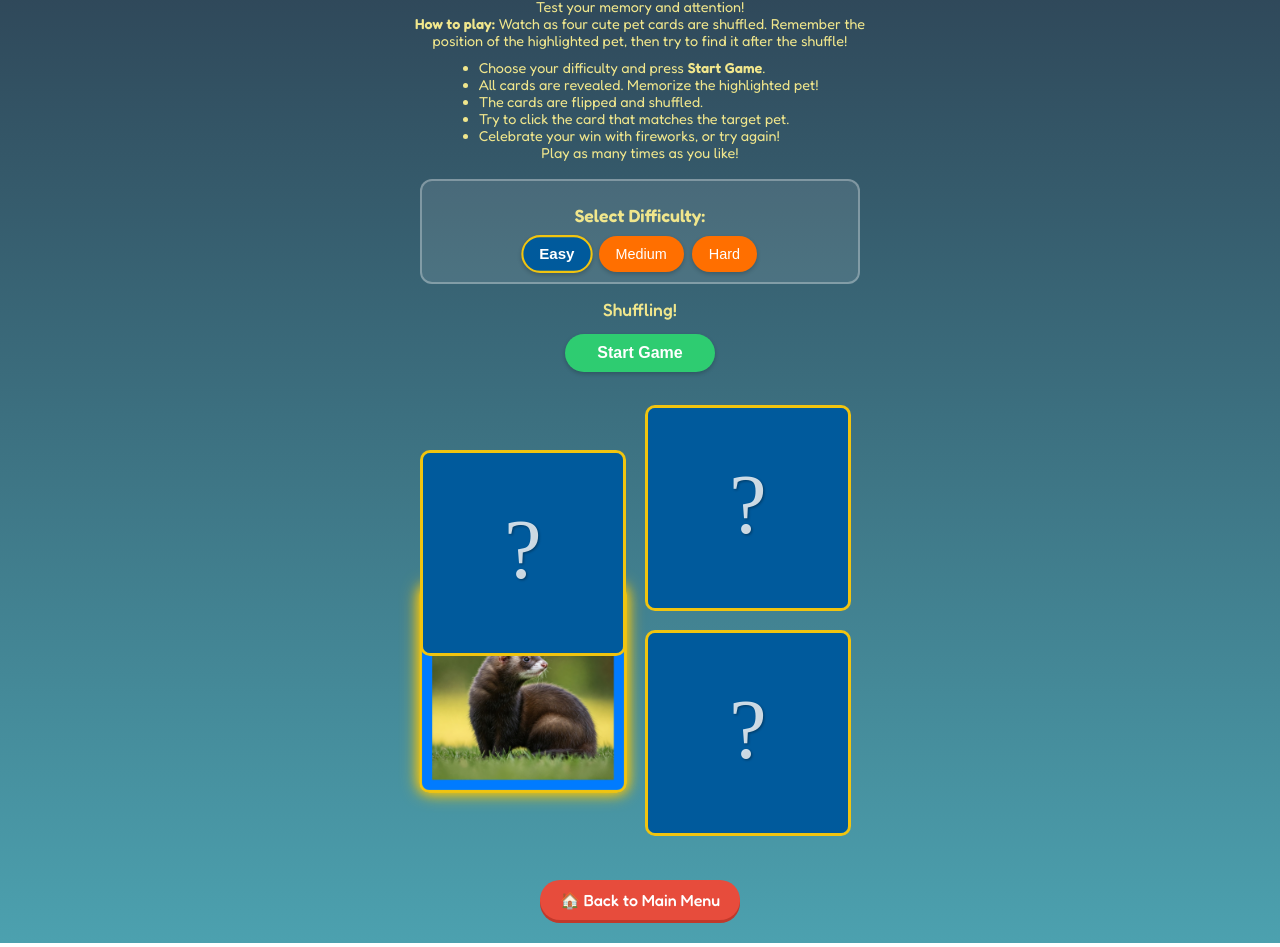
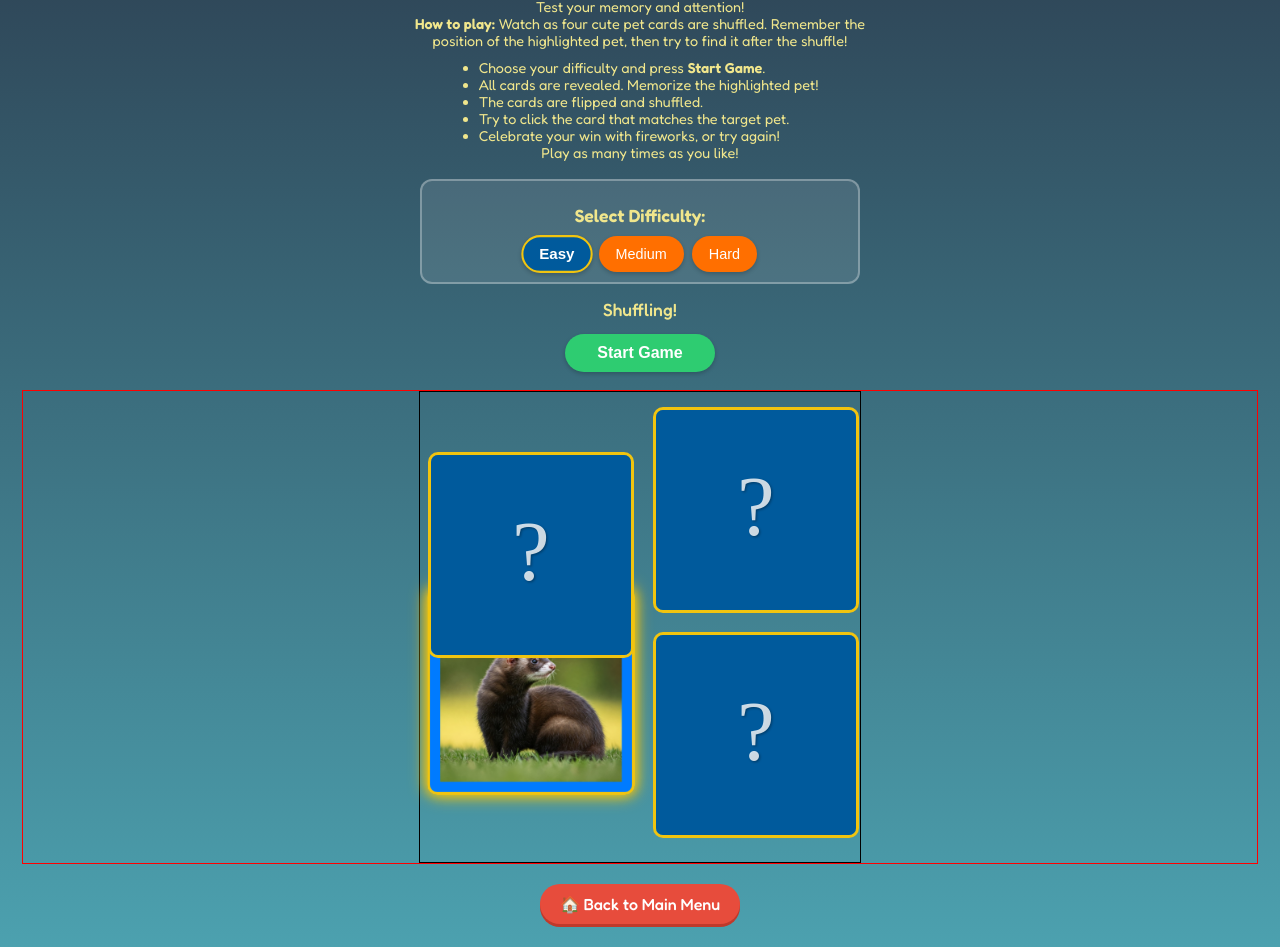
Before and after one commit to spidergroup/Kid-Games-V1, a plain HTML site: page memory-challenge.html in a window 1280 px wide. Shown: the part 115-1062 px from the top of the page. Drawn offline with Linux system fonts and the light colour scheme.

Commit message:
center the grid

```diff
--- a/memory-challenge.html
+++ b/memory-challenge.html
@@ -165,6 +165,7 @@
             height: 290px; /* (140 * 2) + 10 gap */
             margin: 15px auto;
             position: relative;
+            justify-self: center;
         }
 
         .card-shell {
@@ -173,6 +174,8 @@
             perspective: 1000px;
             cursor: pointer;
             transition: transform 0.6s, top 0.5s ease-in-out, left 0.5s ease-in-out, opacity 0.3s;
+            margin-left: auto;
+            margin-right: auto;
         }
         .card-shell-inner {
             position: relative; width: 100%; height: 100%; text-align: center;
@@ -325,6 +328,25 @@
             .game-board-shell { width: 440px; height: 440px; }
             .card-shell { width: 200px; height: 200px; }
         }
+
+
+        #innerGameSection {
+            border: 0.05em solid black;
+        }
+
+        #outerGameSection {
+            border: 0.05em solid red;
+            width:100%;
+            display: flex;
+            justify-content: center;
+        }
+
+        #innerGameSection .game-board-shell {
+            justify-content: center;
+        }
+
+
+
     </style>
 </head>
 <body>    <h1 class="game-title-main">Memory Challenge</h1>
@@ -357,7 +379,12 @@
         </div>
     </div>
 
-    <div id="gameBoardShell" class="game-board-shell"></div>
+    <div id="outerGameSection">
+        <div id="innerGameSection">
+            <div id="gameBoardShell" class="game-board-shell"></div>
+        </div>
+    </div>
+
 
     <div id="winModalOverlay" class="modal-overlay">
         <div class="modal-content">
```
